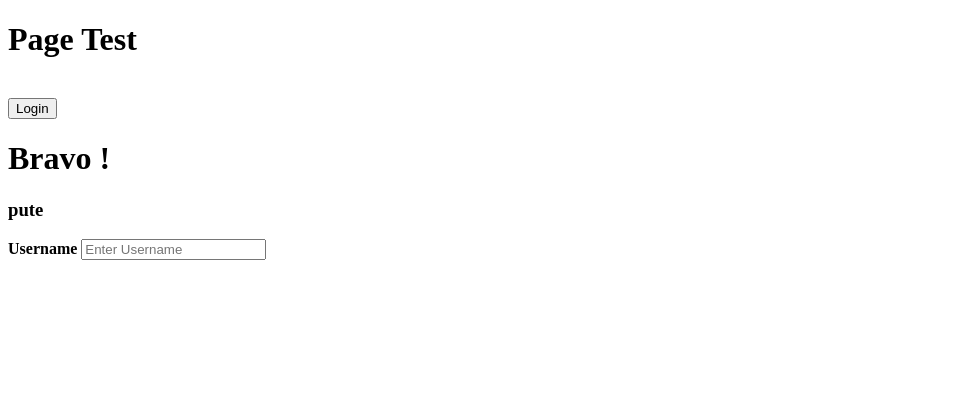
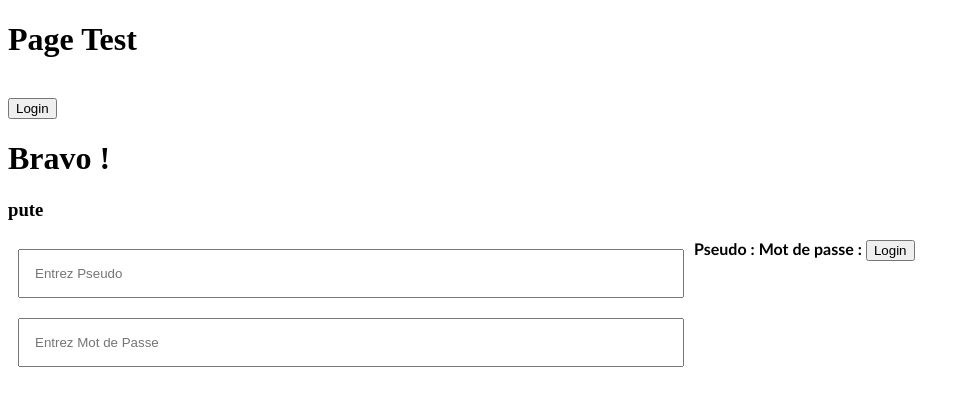
Before and after one commit to Projet-CIR2/projetWebCIR2, a website: page front/html/pagelogin.html in a window 1280 px wide. Both pictures are taken after a click on the button "Login". Shown: the whole page, without its empty margins (0-970 px from the left). Drawn offline with Linux system fonts and the light colour scheme.

Commit message:
Login Advance 1
Login button V.1

```diff
--- a/front/css/login.css
+++ b/front/css/login.css
@@ -1,3 +1,15 @@
 .login{
     display: none;
 }
+
+#form{
+    font-family: 'Trebuchet MS', 'Lucida Sans Unicode', 'Lucida Grande', 'Lucida Sans', Arial, sans-serif;
+}
+
+input[type=text], input[type=password] {
+    width: 50%;
+    padding: 15px;
+    margin: 10px;
+    display: block;
+    float: inline-start;
+  }
--- a/front/html/pagelogin.html
+++ b/front/html/pagelogin.html
@@ -21,9 +21,15 @@
                 <h3>pute</h3>
             </div>
 
-            <div>
-                <label><b>Username</b></label>
-                <input type="text" placeholder="Enter Username" name="uname" required>
+            <div id="form">
+                <label><b>Pseudo :</b></label>
+                <input type="text" placeholder="Entrez Pseudo" name="uname" required>
+
+                <label><b>Mot de passe :</b></label>
+                <input type="password" placeholder="Entrez Mot de Passe" name="uname" required>
+
+                <button type="submit">Login</button>
+
             </div>
         </form>
     </div>
```
